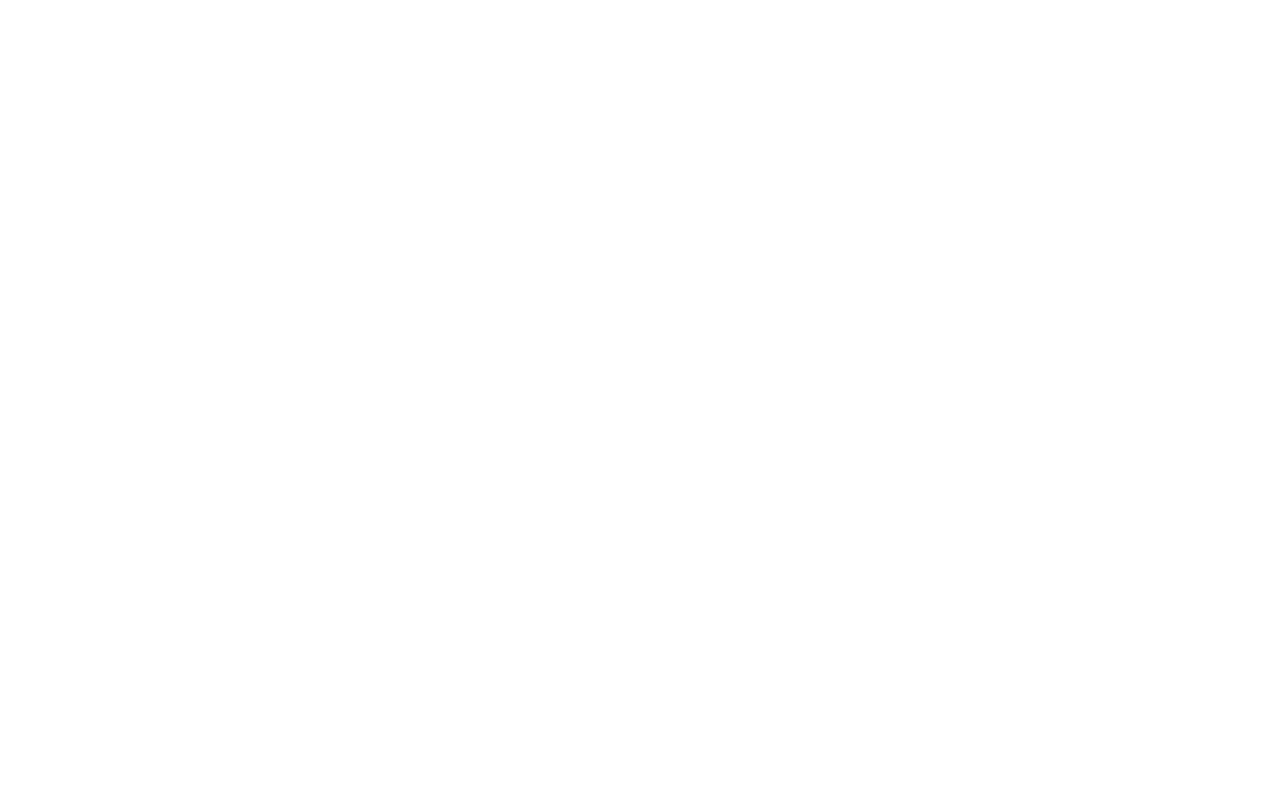
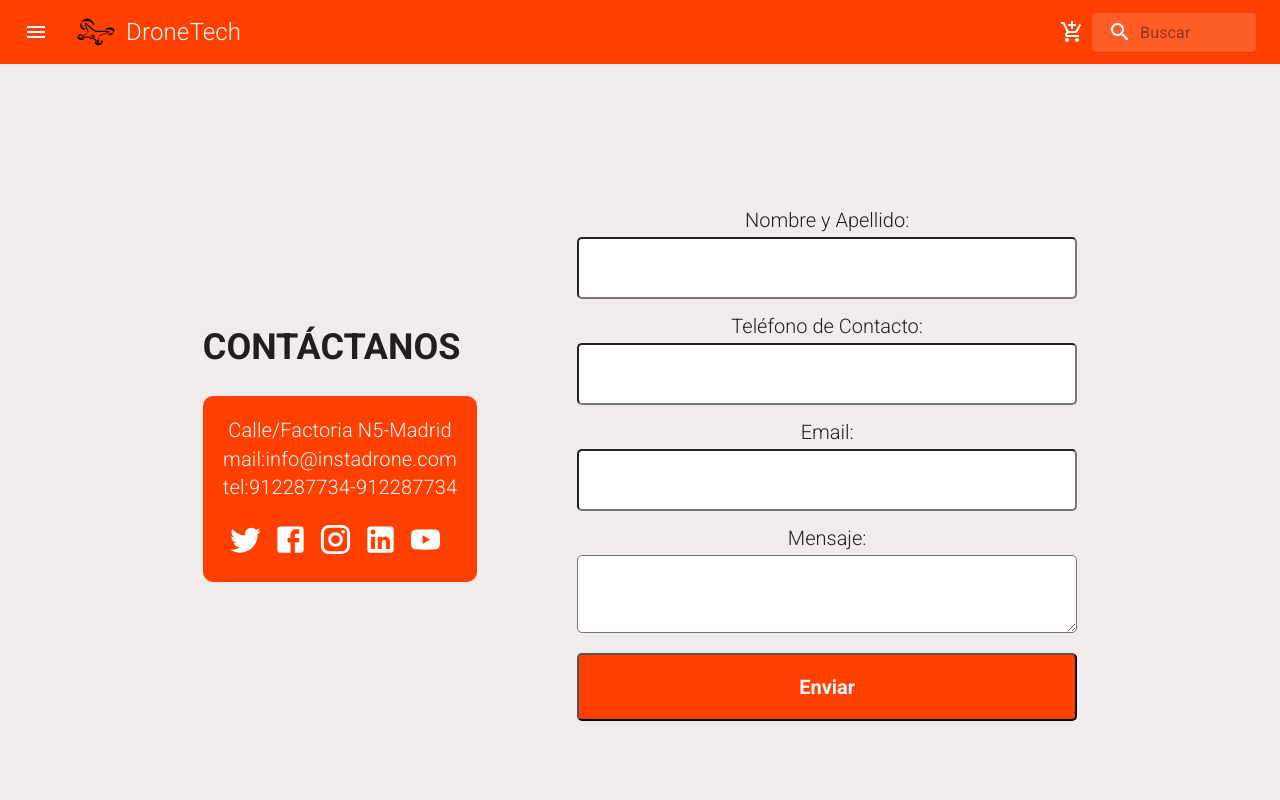
Before and after one commit to Sebasbh/DroneTech, a React (Create React App) app: page /contacto in a window 1280 px wide. Before the commit this address had no page. Shown: the top 800 px of the page. Built offline with nearby package versions, Linux system fonts and the light colour scheme.

Commit message:
page contactç

```diff
--- a/src/App.js
+++ b/src/App.js
@@ -5,6 +5,8 @@
 import {PageCart} from './Pages/PagesCart/PageCart'
 import { SearchPages } from './Pages/SearchPages/SearchPages';
 import { UserProvider } from './Context/UserProvider';
+import { Contacto } from './Pages/Contacto/Contacto';
+
 export function App() {
 
   return (
@@ -15,6 +17,7 @@
             <Route path="/imagen" element={<Cards/>} />
             <Route path="/cart" element={<PageCart/>} />
             <Route path="/search" element={<SearchPages/>} />
+            <Route path="/contacto" element={<Contacto/>} />
         </Routes>
     </BrowserRouter>
 </UserProvider>
--- /dev/null
+++ b/src/Pages/Contacto/Contacto.css
@@ -0,0 +1,95 @@
+.container {
+    display: flex;
+    flex-direction: row;
+    align-items: center;
+    justify-content: center;
+    height: 100vh;
+    background-color:rgb(241, 235, 235);
+    gap: 100px;
+
+  }
+
+  .infoSection {
+    margin-bottom: 20px;
+    font-size: 1.5rem;
+    font-weight: 300px;
+    font-family: "Roboto";
+    color: #201E1F;
+
+  }
+
+  .formSection {
+    text-align: center;
+    font-size: 2rem;
+    font-weight: 300px;
+    font-family: "Roboto";
+
+  }
+
+  .formGroup {
+    margin-bottom: 15px;
+    font-size: 20px;
+    font-weight:300;
+    font-family: "Roboto";
+    color: #201E1F;
+  }
+
+  .formGroup label {
+    display: block;
+    margin-bottom: 5px;
+  }
+  .address{
+    padding: 20px;
+    background-color: #FF4000;
+    border-radius: 10px;
+
+  }
+
+  .infoAddress{
+    font-family: "Roboto";
+    font-size: 20px;
+    font-weight: 300;
+    color: aliceblue;
+  }
+
+
+  .formGroup input,
+  .formGroup textarea {
+    width: 500px;
+    padding: 20px;
+    font-size: 16px;
+    border-radius: 5px;
+  }
+
+  .btnSubmit {
+    background-color: #FF4000;
+    color: white;
+    padding: 10px 20px;
+    font-size: 15px;
+    font-weight: 500;
+  }
+
+  .btnSubmit {
+    width: 500px;
+    font-size: 20px;
+    font-weight:600;
+    font-family: "Roboto";
+    color: aliceblue;
+    padding: 20px;
+    border-radius: 5px;
+  }
+
+  .btnSubmit:hover{
+    color: #201E1F;
+    transition: ease-in-out 0.5s;
+    cursor: pointer;
+  }
+
+  .inputText {
+    color: #818181;
+  }
+
+  .socialMedia{
+    color: white;
+
+  }
--- /dev/null
+++ b/src/Pages/Contacto/Contacto.jsx
@@ -0,0 +1,125 @@
+import React, { useState } from 'react';
+import {Header} from '../../components/Header/Header'
+import "./Contacto.css" // Archivo CSS para el estilo
+import Typography from '@mui/material/Typography';
+import { Grid } from '@mui/material';
+import TwitterIcon from '@mui/icons-material/Twitter';
+import FacebookIcon from '@mui/icons-material/Facebook';
+import InstagramIcon from '@mui/icons-material/Instagram';
+import LinkedInIcon from '@mui/icons-material/LinkedIn';
+import YouTubeIcon from '@mui/icons-material/YouTube';
+import { Footer} from '../../components/Footer/Footer'
+
+
+export function Contacto() {
+  const [formData, setFormData] = useState({
+    name: '',
+    phone: '',
+    email: '',
+    message: ''
+  });
+  const [isSubmitted, setIsSubmitted] = useState(false);
+
+  const handleChange = (e) => {
+    const { name, value } = e.target;
+    setFormData((prevFormData) => ({
+      ...prevFormData,
+      [name]: value
+    }));
+  };
+
+  const handleSubmit = (e) => {
+    e.preventDefault();
+    // Aquí puedes agregar la lógica para enviar el formulario a través de una API o cualquier otro método de tu elección
+    // Por simplicidad, aquí solo marcamos el formulario como enviado
+    setIsSubmitted(true);
+  };
+
+  return (
+
+    <>
+   <Header/>
+
+    <div className="container">
+      <div className="infoSection">
+        <h2>CONTÁCTANOS</h2> <br/ >
+        <Grid className='address' item xs={12} sm={6} md={3}>
+              <Typography variant="body2" align="center">
+                <p className='infoAddress'>Calle/Factoria N5-Madrid <br />
+                mail:info@instadrone.com <br />
+                tel:912287734-912287734
+                    </p> <br />
+                <div className="socialMedia">
+                    <TwitterIcon className="social-icon" fontSize='large' />
+                    <FacebookIcon className="social-icon" fontSize='large'/>
+                    <InstagramIcon className="social-icon" fontSize='large' />
+                    <LinkedInIcon className="social-icon" fontSize='large'/>
+                    <YouTubeIcon className="social-icon" fontSize='large'/>
+                </div>
+
+              </Typography>
+
+          </Grid>
+
+      </div>
+
+      <div className="formSection">
+        {isSubmitted ? (
+          <div>
+            <h2>¡Formulario enviado!</h2>
+            <p>Gracias por contactarnos.</p>
+          </div>
+        ) : (
+          <form onSubmit={handleSubmit}>
+            <div className="formGroup">
+              <label htmlFor="name">Nombre y Apellido:</label>
+              <input className='inputText'
+                type="text"
+                id="name"
+                name="name"
+                value={formData.name}
+                onChange={handleChange}
+                required
+              />
+            </div>
+            <div className="formGroup">
+              <label htmlFor="phone">Teléfono de Contacto:</label>
+              <input className='inputText'
+                type="tel"
+                id="phone"
+                name="phone"
+                value={formData.phone}
+                onChange={handleChange}
+                required
+              />
+            </div>
+            <div className="formGroup">
+              <label htmlFor="email">Email:</label>
+              <input className='inputText'
+                type="email"
+                id="email"
+                name="email"
+                value={formData.email}
+                onChange={handleChange}
+                required
+              />
+            </div>
+            <div className="formGroup">
+              <label htmlFor="message">Mensaje:</label>
+              <textarea className='inputText'
+                id="message"
+                name="message"
+                value={formData.message}
+                onChange={handleChange}
+                required
+              ></textarea>
+            </div>
+            <button className='btnSubmit' type="submit">Enviar</button>
+          </form>
+        )}
+      </div>
+    </div>
+    <Footer />
+    </>
+  );
+}
--- a/src/Pages/HomePage/HomePage.jsx
+++ b/src/Pages/HomePage/HomePage.jsx
@@ -3,6 +3,7 @@
 import { CardGrid } from '../../components/Main/CardGrid'
 import { Banner } from '../../components/Main/Banner'
 import { Footer} from '../../components/Footer/Footer'
+
 
 export function HomePage () {
   return (
@@ -11,6 +12,7 @@
    <Banner />
    <CardGrid />
    <Footer />
+
    </>
   )
 }
--- a/src/components/Footer/FooterMui.jsx
+++ b/src/components/Footer/FooterMui.jsx
@@ -66,11 +66,11 @@
             <FooterSection>
               <Typography variant="body2" align="center">
                 <span style={{ color: '#201E1F', fontSize: '18px', fontWeight: '500' }}>SIGUENOS</span> <br />
-                <TwitterIcon className="social-icon" />
-                <FacebookIcon className="social-icon" />
-                <InstagramIcon className="social-icon" />
-                <LinkedInIcon className="social-icon" />
-                <YouTubeIcon className="social-icon" />
+                <TwitterIcon className="social-icon" fontSize='medium' />
+                <FacebookIcon className="social-icon" fontSize='medium' />
+                <InstagramIcon className="social-icon" fontSize='medium'  />
+                <LinkedInIcon className="social-icon" fontSize='medium'  />
+                <YouTubeIcon className="social-icon" fontSize='medium'  />
                 <br />   <br />
 
 
--- a/src/components/Header/Header.css
+++ b/src/components/Header/Header.css
@@ -1,11 +1,14 @@
 /* .header {
     background-color: blue;
 } */
+
+/*
 .link{
-    text-decoration: initial;
+    text-decoration: none;
   color: rgb(0, 0, 0);
 
-}
+}*/
+
 input{
     text-decoration: none;
     color: aliceblue;
@@ -18,3 +21,9 @@
     .classestoolbar{
         color: aliceblue;
     }
+
+    .nameApp {
+        text-decoration: none;
+        color: aliceblue;
+
+    }
--- a/src/components/Header/SearchMui.jsx
+++ b/src/components/Header/SearchMui.jsx
@@ -14,12 +14,6 @@
 import '@fontsource/roboto/400.css';
 import '@fontsource/roboto/500.css';
 import '@fontsource/roboto/700.css';
-
-
-
-
-
-
 
 
 
@@ -99,7 +93,10 @@
             }}
           >
             <img src="/assets/Fotos/icon_dron.png" alt="Logo" style={{ width: '40px', height: 'auto', marginRight: '10px', color: '#white'}} />
-            <span style={{ fontFamily: 'Roboto', fontSize: '24px', fontWeight: '300' }}>DroneTech</span>
+
+
+         <Link to="/"><span className='nameApp' style={{ fontFamily: 'Roboto', fontSize: '24px', fontWeight: '300' }}>DroneTech</span></Link>
+
           </Typography>
             <AddShoppingCartIcon />
           <Search>
--- a/src/components/Main/Banner.jsx
+++ b/src/components/Main/Banner.jsx
@@ -1,3 +1,4 @@
+import { Link } from 'react-router-dom';
 
 //  export const Banner = () => {
 //   return ( <div className="banner">
@@ -6,6 +7,7 @@
 
 //   )
 // }
+
 
 export const Banner = () => {
         return (
@@ -16,7 +18,10 @@
             <div className="text-wrapper">
               <h1>DroneTech</h1>
               <p>Tu solución en drones</p>
-              <button className="contact-button">Contactar</button>
+              <Link to="./Contacto">
+              <button
+              className="contact-button">Contactar</button>
+                </Link>
             </div>
           </div>
         );
--- a/src/index.css
+++ b/src/index.css
@@ -1,7 +1,10 @@
 *{
   margin: 0;
   padding: 0;
-  box-sizing: border-box;}
+  box-sizing: border-box;
+
+}
+
 
 body {
   margin: 0;
@@ -24,3 +27,6 @@
 img{width: 200px;
 
 }
+ a{
+  text-decoration: none;
+ }
```
Also changed, not shown: src/components/Footer/Contacto.jsx (deleted, +0 -9 lines), src/components/Footer/Footer.css (line endings or trailing spaces).
